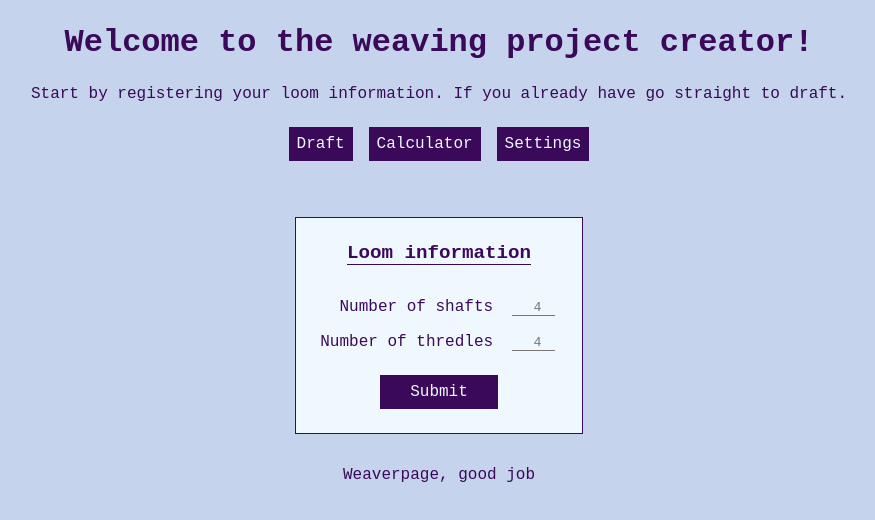
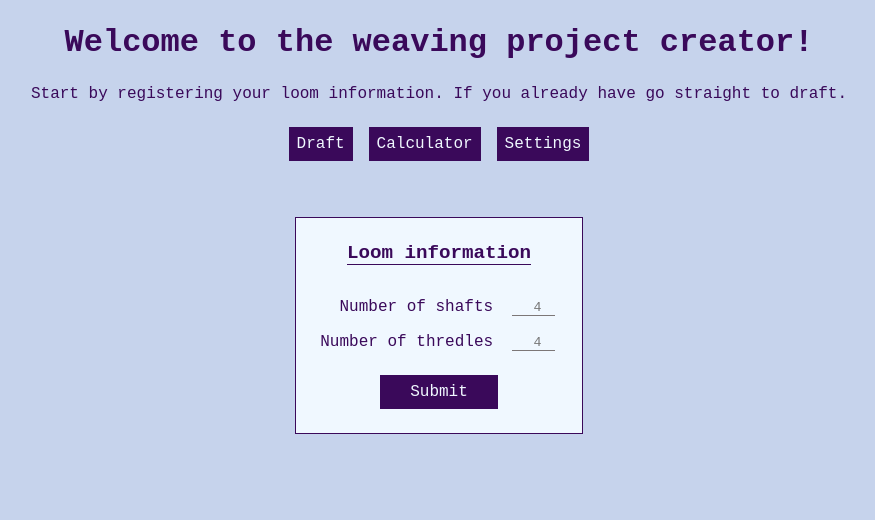
Before and after one commit to TereseBo/nextweaver, a Next.js app: page /weaver in a window 1280 px wide. Shown: the top 520 px of the page, without its empty margins (201-1076 px from the left). Built offline with nearby package versions, Linux system fonts and the light colour scheme.

Commit message:
minor linting

```diff
--- a/app/weaver/calculator/page.tsx
+++ b/app/weaver/calculator/page.tsx
@@ -7,7 +7,6 @@ export default function CalculatorPage() {
     return (
         <div id='calculator-page'>
             <Header title="Welcome to the calculator!" text="Start to fill in the form and it will update as you write." />
-            Calculatorpage, good job
             <div className="calc-container">
             <Warplengthform/>
             <Warpwidthform/>
--- a/app/weaver/page.tsx
+++ b/app/weaver/page.tsx
@@ -7,7 +7,6 @@ export default function WeaverPage() {
             <div>
                 <Header title="Welcome to the weaving project creator!" text="Start by registering your loom information. If you already have go straight to draft."></Header>
                 <Preferences/>
-                Weaverpage, good job
             </div>
         </>
     )
--- a/components/draft/draft/Weave.tsx
+++ b/components/draft/draft/Weave.tsx
@@ -50,7 +50,7 @@ export function Weave() {
     //Copies weavestate and updates colors according to warp, treadling and tie-up, then updates the state
     let gridCopy = JSON.parse(JSON.stringify(weaveGrid))
 
-    gridCopy.forEach((row: color[], y:number) => {
+    gridCopy.forEach((row: color[], y: number) => {
       let weftColor = getWeftColor(y)
 
       row.forEach((cell: color, x: number) => {
@@ -76,7 +76,7 @@ export function Weave() {
     })
     setWeaveGrid(gridCopy)
 
-  // eslint-disable-next-line react-hooks/exhaustive-deps
+    // eslint-disable-next-line react-hooks/exhaustive-deps
   }, [warpGrid, treadleGrid, tieUpGrid])
 
   return (
```
